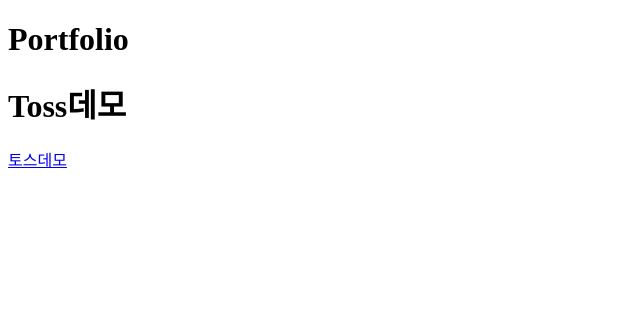
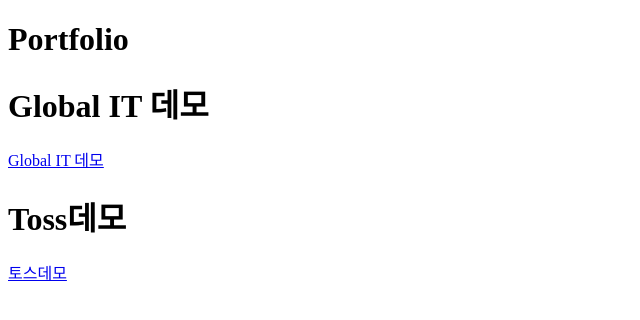
Before and after one commit to pjs012/portfolio, a plain HTML site: page index.html in a window 1280 px wide. Shown: the whole page, without its empty margins (0-640 px from the left). Drawn offline with Linux system fonts and the light colour scheme.

Commit message:
Add files via upload

```diff
--- a/index.html
+++ b/index.html
@@ -8,6 +8,8 @@
 </head>
 <body>
     <h1>Portfolio</h1>
+    <h1>Global IT 데모</h1>
+    <a href="https://pjs012.github.io/portfolio/globalit" target="_blank">Global IT 데모</a>
     <h1>Toss데모</h1>
     <a href="https://pjs012.github.io/portfolio/toss" target="_blank">토스데모</a>
 </body>
```
